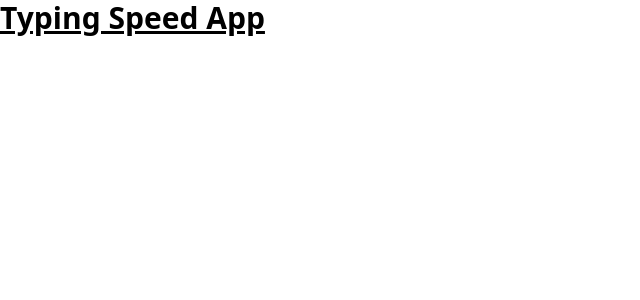
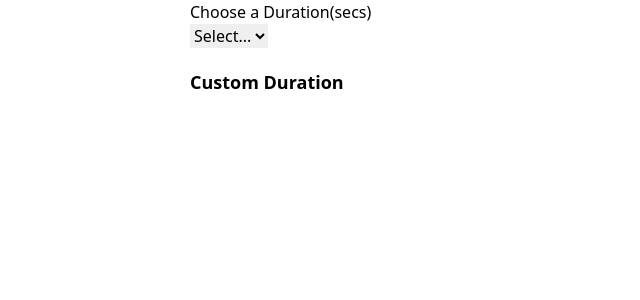
Before and after one commit to Dreezy305/Typing-speed-app, a Next.js app: page / in a window 1280 px wide. Shown: the top 300 px of the page, without its empty margins (0-640 px from the left). Built offline with nearby package versions, Linux system fonts and the light colour scheme.

Commit message:
fixed tailwind config

```diff
--- a/pages/index.tsx
+++ b/pages/index.tsx
@@ -1,13 +1,87 @@
 import type { NextPage } from "next";
-import Head from "next/head";
-import Image from "next/image";
+import React, { useState } from "react";
 import styles from "../styles/Home.module.css";
 
 const Home: NextPage = () => {
+  const [duration, setDuration] = useState("");
+  const [custom, setCustom] = useState("");
+
+  const timers = [{ id: 1, time: 1 }];
+
   return (
-    <div>
-      <h1 className="text-3xl font-bold underline">Typing Speed App</h1>
-    </div>
+    <section className={`${styles.section}`}>
+      <div className={styles.timerContainer}>
+        <div className={styles.duration}>
+          <h6>Choose a Duration(secs)</h6>
+          <select
+            className={styles.select}
+            value={duration}
+            onChange={(e) => setDuration(e.target.value)}
+            id="duration"
+            name="duration"
+          >
+            <option value={""} selected disabled hidden>
+              Select...
+            </option>
+            <option value={1}>1 mins</option>
+            <option value={2}>2 mins</option>
+            <option value={3}>3 mins</option>
+            <option value={4}>4 mins</option>
+            <option value={5}>5 mins</option>
+          </select>
+          <div className={styles.custom}>
+            <label className={`${styles.label} text-lg font-extrabold`}>
+              Custom Duration
+            </label>
+            <input
+              value={custom}
+              onChange={(e) => setCustom(e.target.value)}
+              type={"number"}
+              id="custom"
+              name="custom"
+            />
+          </div>
+        </div>
+
+        {/* DOWN */}
+        {/* <div className="">
+          <h6>Choose a Duration(secs)</h6>
+          <select
+            className={styles.select}
+            value={duration}
+            onChange={(e) => setDuration(e.target.value)}
+          >
+            <option value={""} selected disabled hidden>
+              Select...
+            </option>
+            <option value={1}>1 mins</option>
+            <option value={2}>2 mins</option>
+            <option value={3}>3 mins</option>
+            <option value={4}>4 mins</option>
+            <option value={5}>5 mins</option>
+          </select>
+        </div> */}
+
+        {/* <div className="">
+          <h6>Choose a Duration(secs)</h6>
+          <select
+            className={styles.select}
+            value={duration}
+            onChange={(e) => setDuration(e.target.value)}
+          >
+            <option value={""} selected disabled hidden>
+              Select...
+            </option>
+            <option value={1}>1 mins</option>
+            <option value={2}>2 mins</option>
+            <option value={3}>3 mins</option>
+            <option value={4}>4 mins</option>
+            <option value={5}>5 mins</option>
+          </select>
+          <p>{duration}(s)</p>
+        </div> */}
+      </div>
+    </section>
   );
 };
 
--- /dev/null
+++ b/styles/Home.module.css
@@ -0,0 +1,30 @@
+.section {
+  width: 80%;
+  margin: auto;
+  display: flex;
+  flex-direction: column;
+  align-items: center;
+  justify-content: center;
+}
+
+.timerContainer {
+  display: grid;
+  grid-template-columns: 300px 300px 300px;
+}
+
+.duration {
+}
+
+.durationInput {
+  padding: 3px 4px;
+  border-radius: 4px;
+  border: 1px solid;
+  height: 30px;
+}
+
+.custom {
+  margin-top: 20px;
+}
+
+.label {
+}
```
Also changed, not shown: 1 other file (tests, documents, lock files or other folders).
